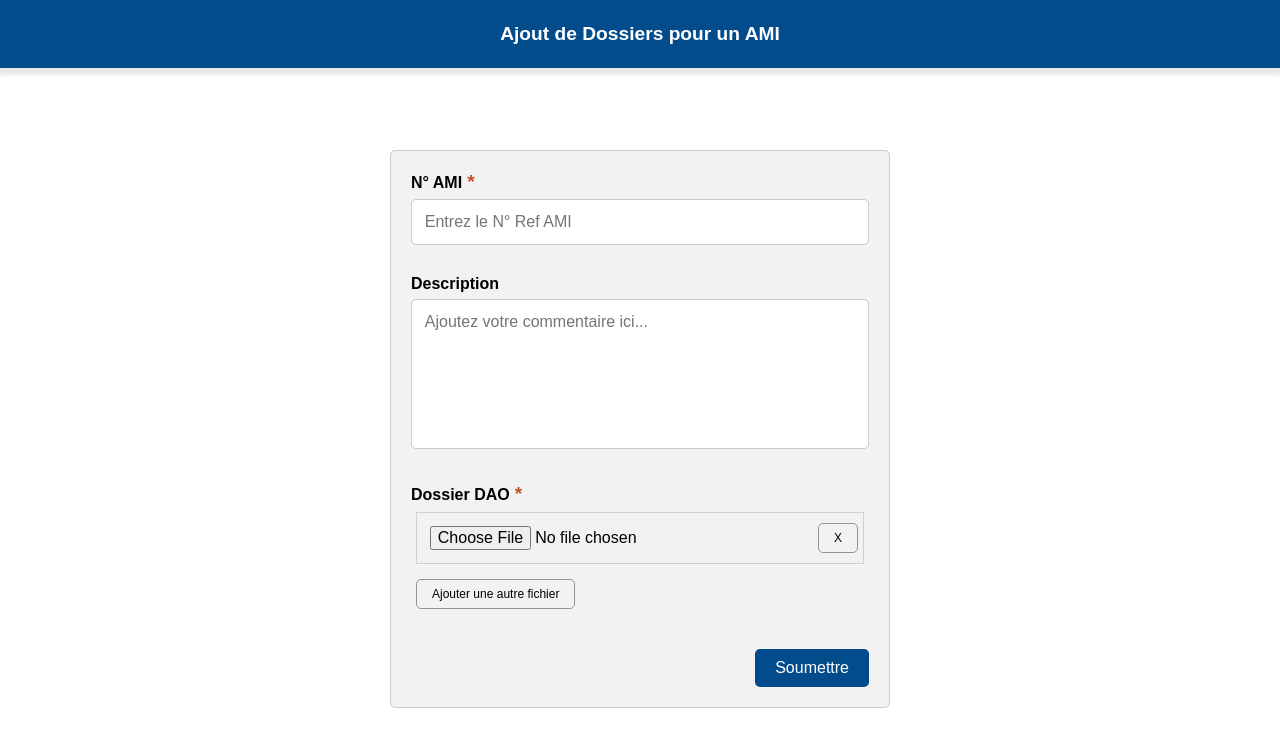
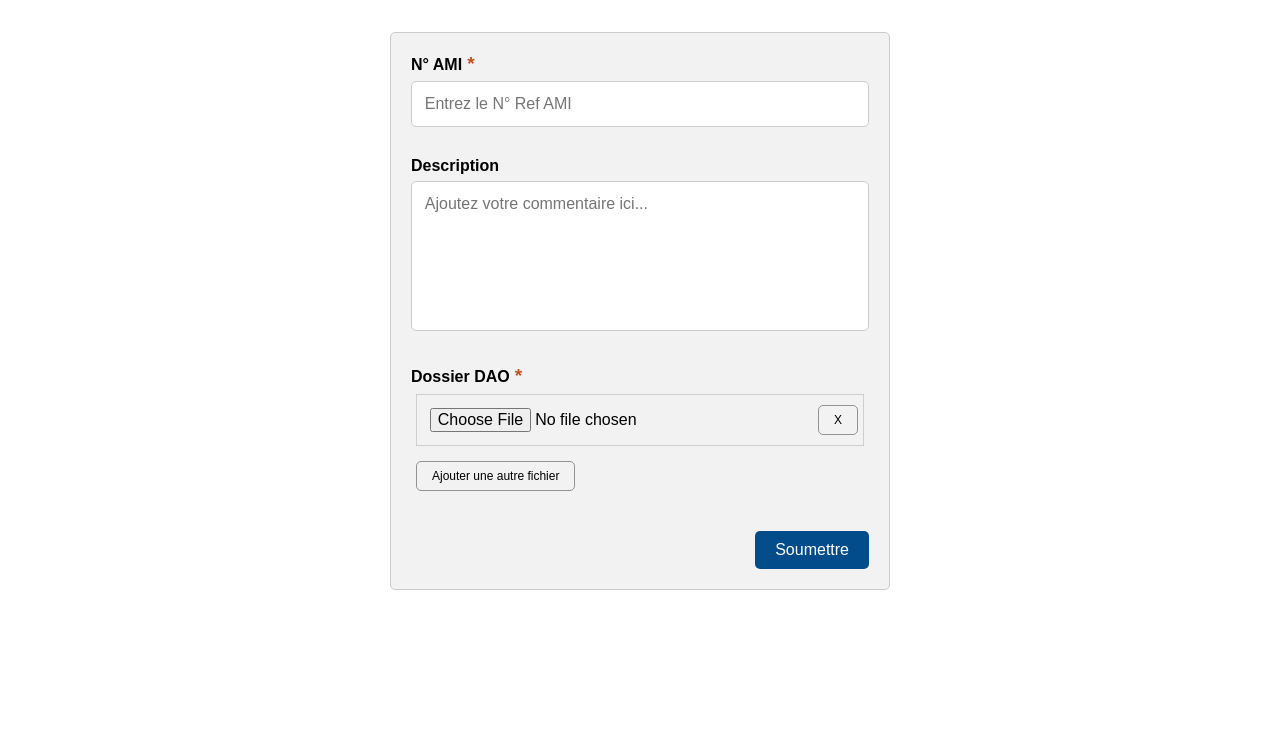
Before and after one commit to expidev/ami, a React (Vite) app: page /ajout/1 in a window 1280 px wide. Shown: the top 746 px of the page. Built offline with nearby package versions, Linux system fonts and the light colour scheme.

Commit message:
finished with remove and download file

```diff
--- a/src/pages/AjoutDossier.jsx
+++ b/src/pages/AjoutDossier.jsx
@@ -2,7 +2,6 @@ import { useState } from "react";
 import InputTexte from "../components/form/InputTexte";
 
 import style from "./AjoutDossier.module.css";
-import Title from "../components/Title";
 import { validateDepotDossier } from "../helpers/validateForm";
 import Textarea from "../components/form/Textarea";
 import Button from "../components/form/Button";
@@ -69,7 +68,6 @@ const AjoutDossier= () => {
 
   return (
     <>
-        <Title title={`Ajout de Dossiers pour un AMI`} />
         <div className={style.container}>
             <form
                 className={style.formContainer}
```
